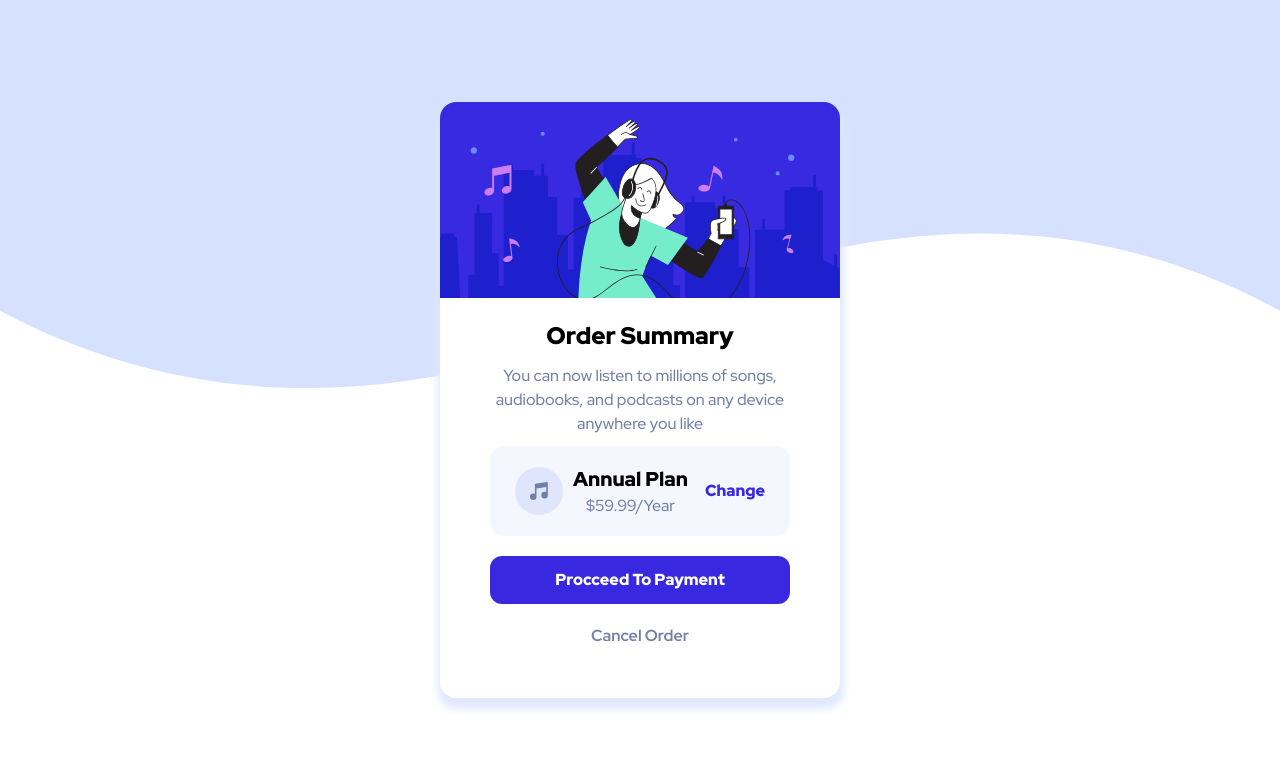
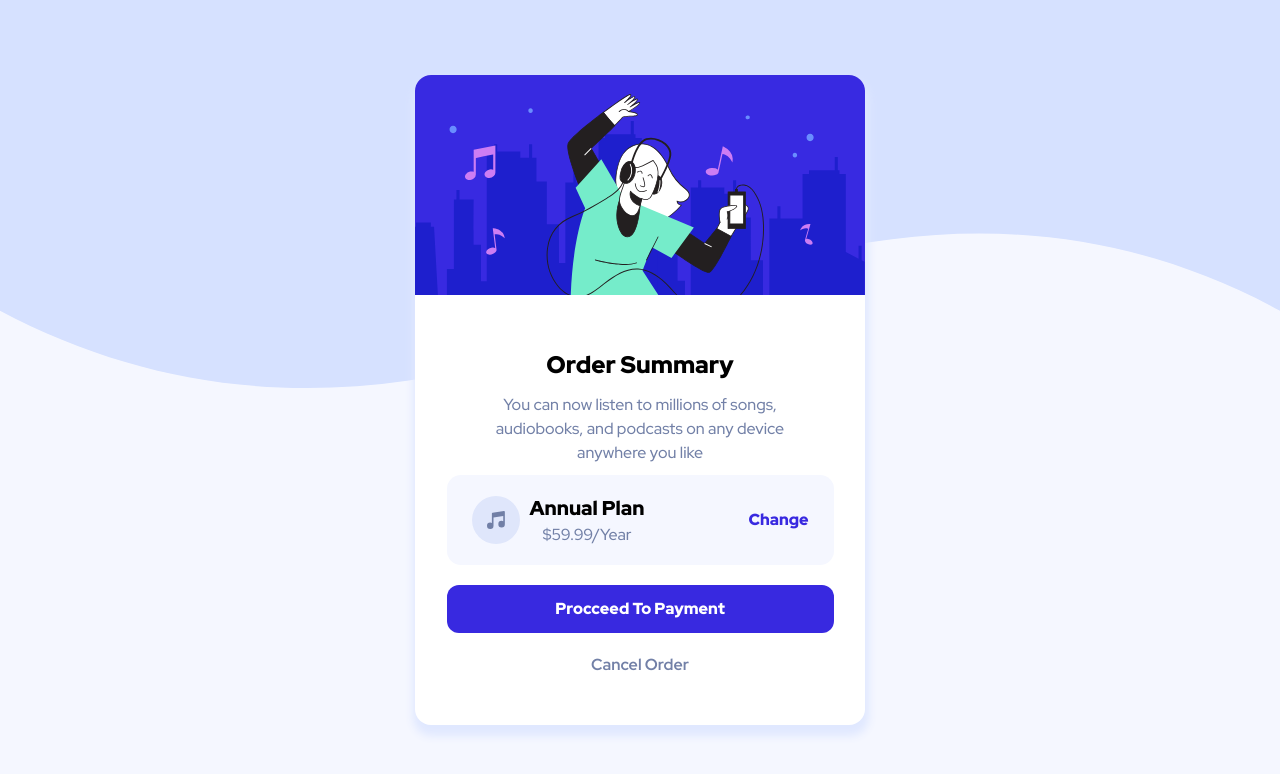
Before and after one commit to ahmed642004/Card-Design, a plain HTML site: page index.html in a window 1280 px wide. Drawn offline with Linux system fonts and the light colour scheme.

Commit message:
Update main.css

```diff
--- a/css/main.css
+++ b/css/main.css
@@ -62,6 +62,7 @@ p, h1, h2, h3, h4, h5, h6 {
 }
 body{
   background-image: url("../images/pattern-background-desktop.svg");
+  background-color: var(--very-pale-blue);
   background-repeat: no-repeat;
   background-size: contain;
   display: flex;
@@ -70,12 +71,12 @@ body{
 }
 .card{
   background-color: white;
-  width: 400px;
+  max-width: 450px;
   text-align: center;
   border-radius: 16px;
   overflow: hidden;
   box-shadow: 1px 8px 8px 3px var(--pale-blue);
-
+  height: 650px;
 }
 h2{
   margin-top: 20px;
@@ -142,8 +143,7 @@ a:hover{
   cursor: pointer;
 }
 .container{
-  width: 300px;
-  margin: auto;
+  padding: 7%;
 }
 @media(max-width:767px){
   .card{
```
